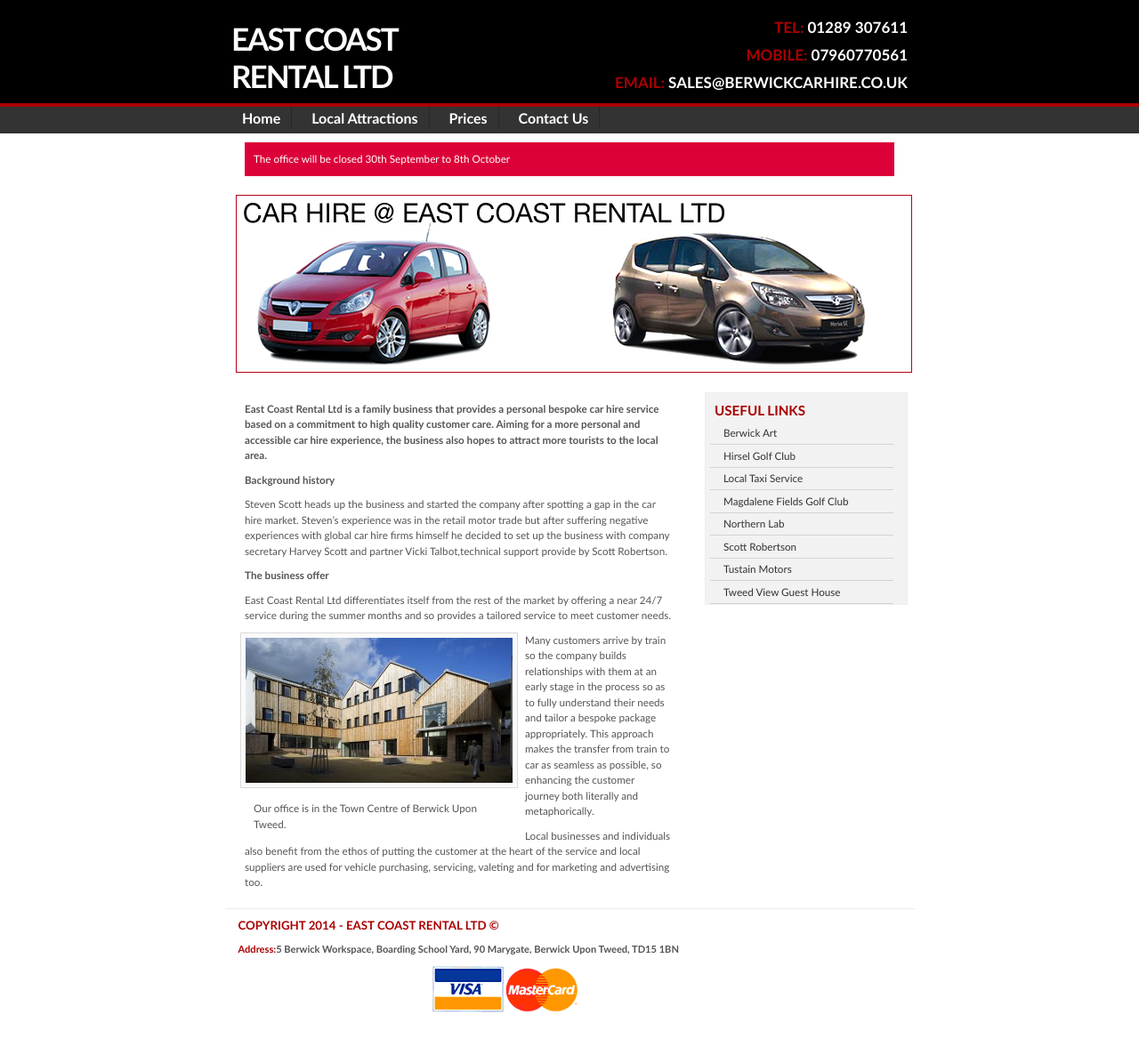
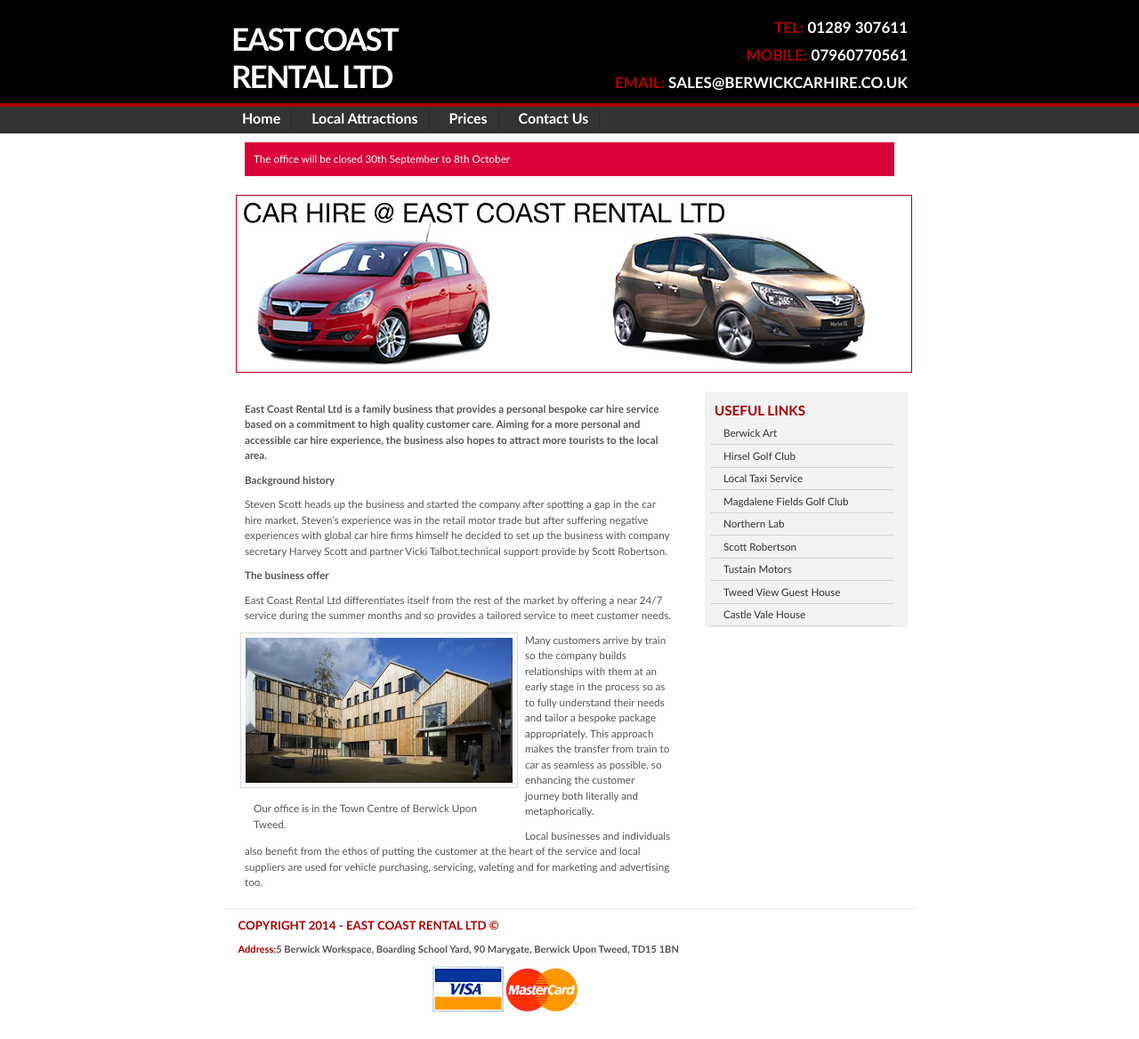
Before and after one commit to scottrobertson/eastcoastrental.co.uk, a Jekyll site: the page built from index.html, in a window 1280 px wide. Shown: the whole page at 89% size. Built offline with Jekyll 4.4.1, drawn with Linux system fonts in a browser that asks for light colours; nearby versions of some CDN libraries; Markdown is read by kramdown in place of the engine named in the settings.

Commit message:
Add Castle Vale House link

```diff
--- a/_layouts/default.html
+++ b/_layouts/default.html
@@ -73,6 +73,7 @@
                                 <li><a href="http://scottrobertson.me" target="_blank">Scott Robertson</a></li>
                                 <li><a href="http://www.tustainmotors.co.uk/" target="_blank">Tustain Motors</a></li>
                                 <li><a href="http://tweedviewhouse.webs.com/">Tweed View Guest House</a></li>
+                                <li><a href="http://www.castlevalehouse.co.uk/" target="_blank">Castle Vale House</a></li>
                             </ul>
                         </li>
                     </ul>
```
